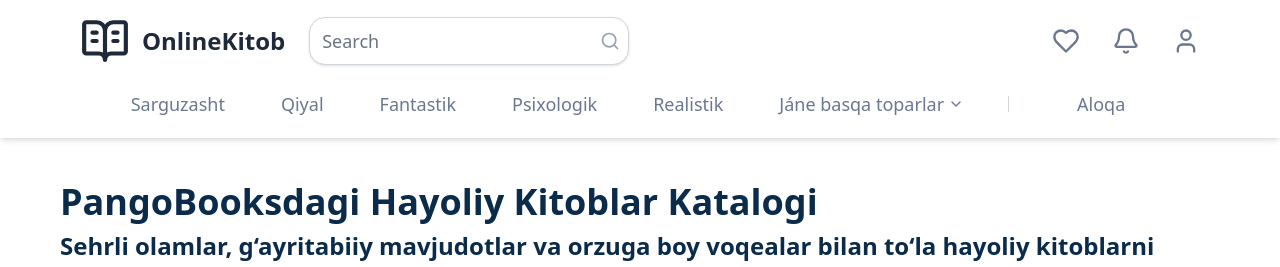
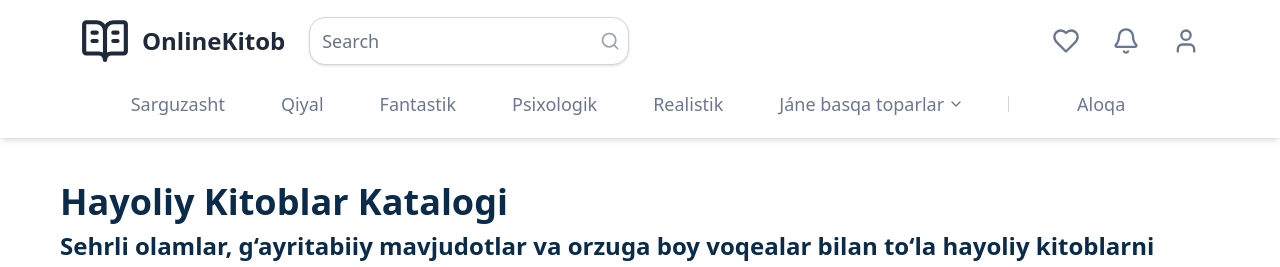
Before and after one commit to sultaniyazz/Dilnaz, a React (Vite) app: page /Qiyal in a window 1280 px wide. Shown: the top 267 px of the page. Built offline with nearby package versions, Linux system fonts and the light colour scheme; no server answers; a web font is replaced by a local one.

Commit message:
Update Qiyal.jsx

```diff
--- a/src/pages/Qiyal.jsx
+++ b/src/pages/Qiyal.jsx
@@ -14,7 +14,7 @@ const Qiyal = () => {
       <div className='lg:py-10 py-8 lg:px-15 px-5'>
         <div>
           <HeaderTop
-            h1={'PangoBooksdagi Hayoliy Kitoblar Katalogi'}
+            h1={'Hayoliy Kitoblar Katalogi'}
             h2={'Sehrli olamlar, g‘ayritabiiy mavjudotlar va orzuga boy voqealar bilan to‘la hayoliy kitoblarni kashf eting.'}
             span={'Hayoliy adabiyot – bu tasavvur va ijodning cheksiz olamiga olib boradigan janrdir. Bu turdagi kitoblarda o‘quvchi sehrgarlar, elflar, ajdaholar, malikalar, qadimiy afsonalar va sirli kuchlarga to‘la olamlar bilan tanishadi. Hikoyalar real hayotdan yiroq, ammo yurakka yaqin bo‘lgan mavzularni o‘z ichiga oladi: jasorat, do‘stlik, fidoyilik va o‘zligini topish. Har bir sahifada yangi moʻjiza, har bir qadamda g‘ayrioddiy hodisa sizni kutadi.'}
             span3={'Agar siz real hayotdan charchagan bo‘lsangiz va bir muddat sehrli olamda sayr qilmoqchi bo‘lsangiz, PangoBooksdagi hayoliy kitoblar sahifasi aynan siz uchun. Bu yerda siz bestseller asarlar, yangi mualliflarning kashfiyotlari, qadimiy afsonalardan ilhomlangan hikoyalar va moʻjizalarga to‘la romanlarni topasiz. Sehr-joduga ishoning – va sahifani ochganingiz zahoti boshqa bir olamda uyg‘onasiz.'}
```
